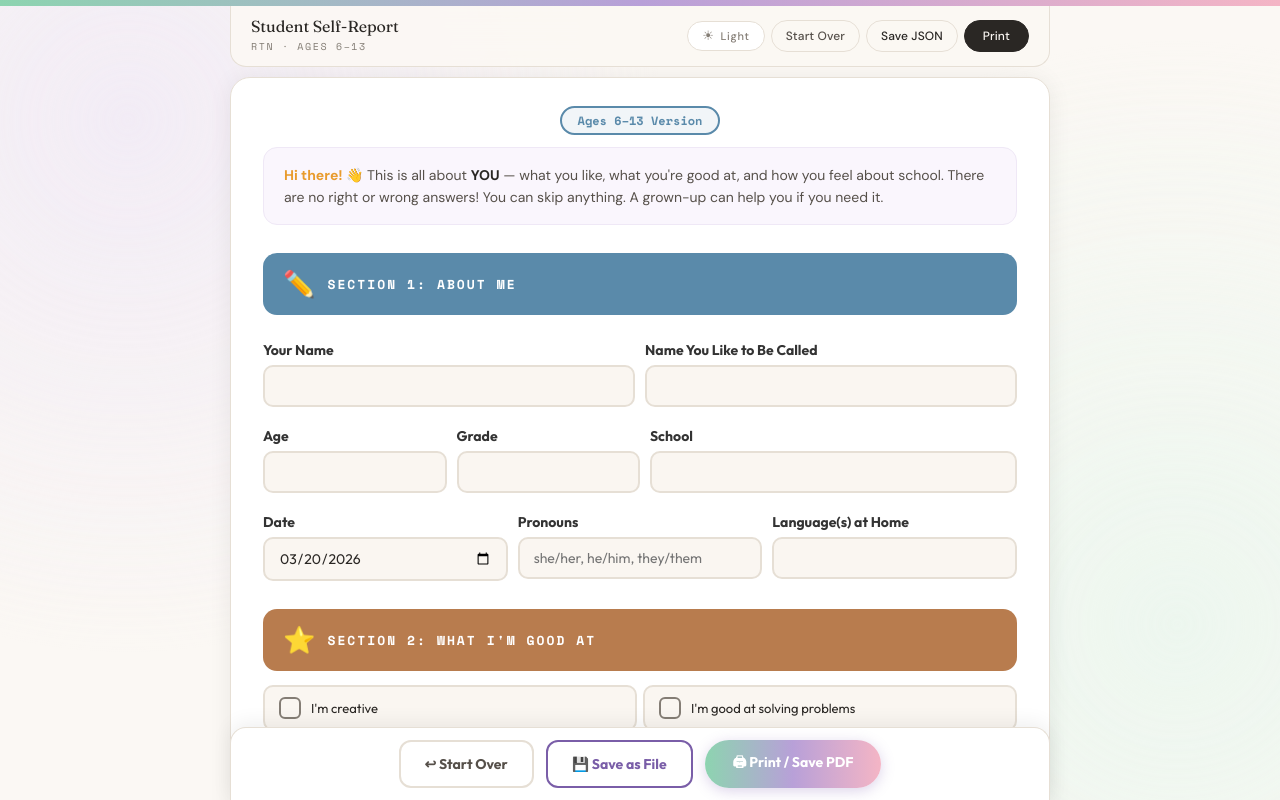
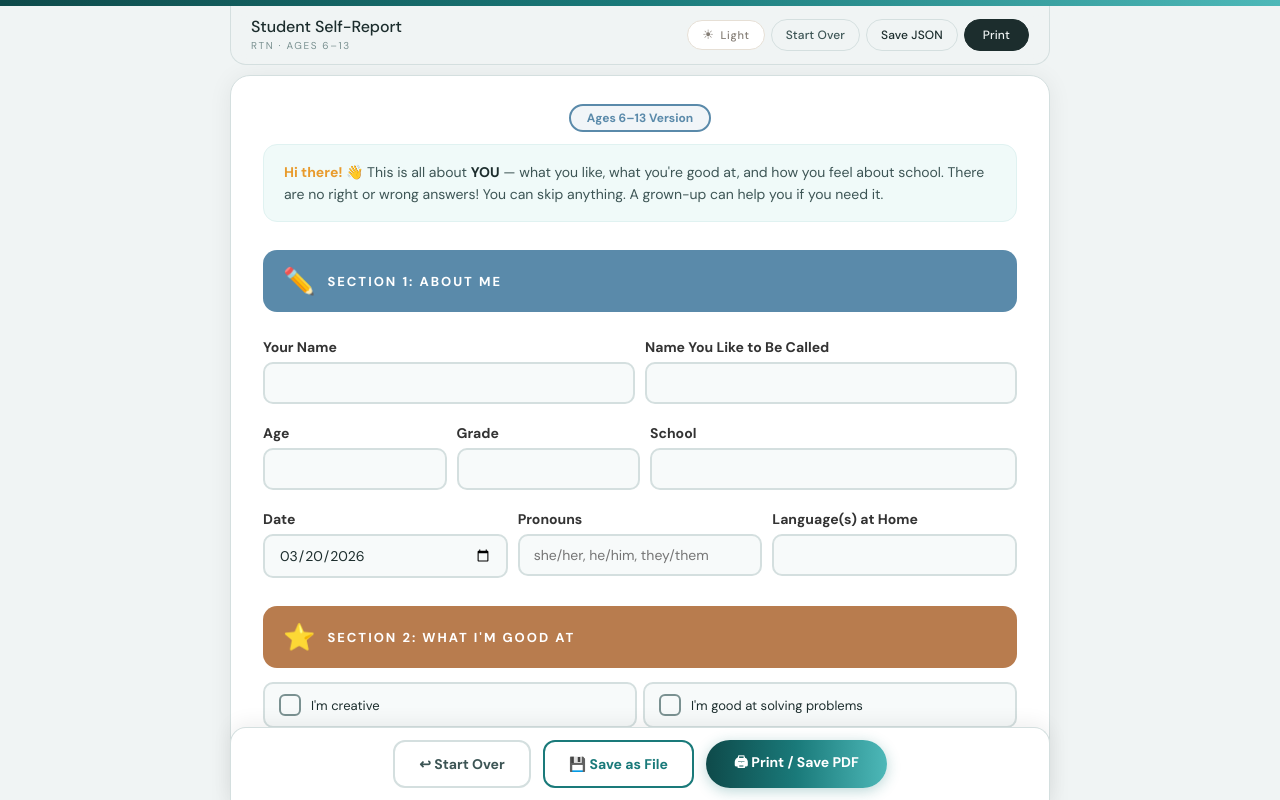
Before and after one commit to traumainformedslp-rachel/rtn-digital-intake, a React (Vite) app: page / in a window 1280 px wide. Both pictures are taken after a click on the button 487 px from the left and 473 px from the top of the page. Shown: the top 800 px of the page. Built offline with nearby package versions, Linux system fonts and the light colour scheme.

Commit message:
Add files via upload

```diff
--- a/index.html
+++ b/index.html
@@ -7,7 +7,7 @@
     <meta name="description" content="Interactive student self-report intake form for SLPs and reading specialists. Neurodiversity-affirming, strengths-based, evidence-informed." />
     <link rel="preconnect" href="https://fonts.googleapis.com" />
     <link rel="preconnect" href="https://fonts.gstatic.com" crossorigin />
-    <link href="https://fonts.googleapis.com/css2?family=Fraunces:opsz,wght@9..144,400;9..144,600;9..144,700&family=DM+Sans:wght@400;500;600;700&family=Outfit:wght@300;400;600;700;800&family=Space+Mono:wght@400;700&display=swap" rel="stylesheet" />
+    <link href="https://fonts.googleapis.com/css2?family=DM+Sans:wght@400;500;600;700;800&display=swap" rel="stylesheet" />
   </head>
   <body>
     <div id="root"></div>
--- a/src/App.jsx
+++ b/src/App.jsx
@@ -1,31 +1,31 @@
 import { useState, createContext, useContext } from "react";
 
-// ───────────── THEME — Editorial Calm ─────────────
+// ───────────── THEME — RTN Eval Intake design system ─────────────
 
-const GRADIENT = "linear-gradient(90deg, #8dd4b0 0%, #b8a0d8 50%, #f4b5c5 100%)";
-const RAINBOW  = "linear-gradient(90deg, #8dd4b0 0%, #b8a0d8 50%, #f4b5c5 100%)";
+const GRADIENT = "linear-gradient(90deg, #0e4a4a 0%, #1a7a7a 50%, #4db8b8 100%)";
+const RAINBOW  = "linear-gradient(90deg, #0e4a4a 0%, #1a7a7a 50%, #4db8b8 100%)";
 
 const themes = {
   dark: {
-    bg: "#1a1815", card: "#232020", border: "#34302c", inputBg: "#1a1815",
-    text: "#ece5d9", textMuted: "#82796f", textDim: "#5c544c", textSub: "#b9b0a3",
-    accent: "#c4abe2", checkColor: "#c4abe2", checkBg: "#261e30",
-    welcomeBg: "#232020", welcomeBorder: "#34302c",
-    rowBg: "#1f1d1a", rowBgSel: "#261e30",
-    btnBorder: "#34302c", btnBg: "#232020",
-    footerBg: "#232020", stickyBg: "rgba(26,24,21,0.92)",
-    printBtnBg: "#ece5d9", printBtnColor: "#1a1815",
+    bg: "#0e2424", card: "#163434", border: "#1f4040", inputBg: "#0e2424",
+    text: "#e6efef", textMuted: "#8eaeae", textDim: "#5c7d7d", textSub: "#c0d4d4",
+    accent: "#4db8b8", checkColor: "#4db8b8", checkBg: "#1a4d4d",
+    welcomeBg: "#163434", welcomeBorder: "#1f4040",
+    rowBg: "#0e2424", rowBgSel: "#1a4d4d",
+    btnBorder: "#1f4040", btnBg: "#163434",
+    footerBg: "#163434", stickyBg: "rgba(14,36,36,0.92)",
+    printBtnBg: "#e6efef", printBtnColor: "#0e2424",
     gradient: GRADIENT, rainbow: RAINBOW,
   },
   light: {
-    bg: "#fbf8f4", card: "#ffffff", border: "#e6dfd5", inputBg: "#faf6f1",
-    text: "#2a2724", textMuted: "#56504a", textDim: "#847d75", textSub: "#56504a",
-    accent: "#7a5ea8", checkColor: "#7a5ea8", checkBg: "#efe8f6",
-    welcomeBg: "#faf6fd", welcomeBorder: "#efe8f6",
-    rowBg: "#faf6f1", rowBgSel: "#efe8f6",
-    btnBorder: "#e6dfd5", btnBg: "#faf6f1",
-    footerBg: "#ffffff", stickyBg: "rgba(251,248,244,0.92)",
-    printBtnBg: "#2a2724", printBtnColor: "#fbf8f4",
+    bg: "#f0f4f4", card: "#ffffff", border: "#d4dfdf", inputBg: "#f7fafa",
+    text: "#1c2d2d", textMuted: "#3d5555", textDim: "#7a9191", textSub: "#3d5555",
+    accent: "#1a7a7a", checkColor: "#1a7a7a", checkBg: "#e0f2f1",
+    welcomeBg: "#f0faf9", welcomeBorder: "#e0f2f1",
+    rowBg: "#f7fafa", rowBgSel: "#e0f2f1",
+    btnBorder: "#d4dfdf", btnBg: "#f7fafa",
+    footerBg: "#ffffff", stickyBg: "rgba(240,244,244,0.92)",
+    printBtnBg: "#0e4a4a", printBtnColor: "#f0f4f4",
     gradient: GRADIENT, rainbow: RAINBOW,
   },
 };
@@ -46,18 +46,19 @@
 
 // ───────────── DATA ─────────────
 
-// Likert colors — editorial calm: pink → peach → sky → mint (no → little → mostly → yes)
+// Likert colors — pink → peach → sky → mint (no → little → mostly → yes)
+// `face` 1=frown · 2=slight frown · 3=neutral · 4=slight smile · 5=big smile
 const LIKERT_3 = [
-  { label: "Not Really", sub: "That's not me", color: "#c47086", selBg: "#2e1f24", lightSelBg: "#faeaee", value: 1 },
-  { label: "Sometimes",  sub: "Kind of",       color: "#b87c4e", selBg: "#2a2418", lightSelBg: "#fbeede", value: 2 },
-  { label: "Yes!",       sub: "That's me!",    color: "#4f9c74", selBg: "#1e2b22", lightSelBg: "#e8f6ed", value: 3 },
+  { label: "Not Really", sub: "That's not me", color: "#c47086", selBg: "#2e1f24", lightSelBg: "#faeaee", value: 1, face: 1 },
+  { label: "Sometimes",  sub: "Kind of",       color: "#b87c4e", selBg: "#2a2418", lightSelBg: "#fbeede", value: 2, face: 3 },
+  { label: "Yes!",       sub: "That's me!",    color: "#4f9c74", selBg: "#1e2b22", lightSelBg: "#e8f6ed", value: 3, face: 5 },
 ];
 
 const LIKERT_4 = [
-  { label: "No",        sub: "Not me",     color: "#c47086", selBg: "#2e1f24", lightSelBg: "#faeaee", value: 1 },
-  { label: "A Little",  sub: "Sometimes",  color: "#b87c4e", selBg: "#2a2418", lightSelBg: "#fbeede", value: 2 },
-  { label: "Mostly",    sub: "Usually",    color: "#5a8aaa", selBg: "#1c2530", lightSelBg: "#e8f0f7", value: 3 },
-  { label: "Yes!",      sub: "Totally",    color: "#4f9c74", selBg: "#1e2b22", lightSelBg: "#e8f6ed", value: 4 },
+  { label: "No",        sub: "Not me",     color: "#c47086", selBg: "#2e1f24", lightSelBg: "#faeaee", value: 1, face: 1 },
+  { label: "A Little",  sub: "Sometimes",  color: "#b87c4e", selBg: "#2a2418", lightSelBg: "#fbeede", value: 2, face: 2 },
+  { label: "Mostly",    sub: "Usually",    color: "#5a8aaa", selBg: "#1c2530", lightSelBg: "#e8f0f7", value: 3, face: 4 },
+  { label: "Yes!",      sub: "Totally",    color: "#4f9c74", selBg: "#1e2b22", lightSelBg: "#e8f6ed", value: 4, face: 5 },
 ];
 
 const STRENGTHS_YOUNG = [
@@ -188,6 +189,29 @@
 
 // ───────────── COMPONENTS ─────────────
 
+// Inline SVG face icons. `face` 1..5 maps frown → big smile.
+// Stroked with currentColor so they re-tint per Likert choice.
+const Face = ({ face = 3, size = 30, color = "currentColor" }) => {
+  const mouths = {
+    1: <path d="M10.5 22 Q16 16.5 21.5 22" />,
+    2: <path d="M10.5 21 Q16 19 21.5 21" />,
+    3: <path d="M11 20.5 H21" />,
+    4: <path d="M10.5 19.5 Q16 22.5 21.5 19.5" />,
+    5: <path d="M9.5 18 Q16 25 22.5 18" />,
+  };
+  return (
+    <svg width={size} height={size} viewBox="0 0 32 32" aria-hidden="true"
+      style={{ display: "block", color, transition: "color .2s, transform .2s" }}>
+      <circle cx="16" cy="16" r="13" fill="none" stroke="currentColor" strokeWidth="1.8" />
+      <circle cx="11.5" cy="13.5" r="1.4" fill="currentColor" />
+      <circle cx="20.5" cy="13.5" r="1.4" fill="currentColor" />
+      <g fill="none" stroke="currentColor" strokeWidth="2" strokeLinecap="round">
+        {mouths[face]}
+      </g>
+    </svg>
+  );
+};
+
 const LikertBtn = ({ option, selected, onClick, compact, isDark }) => {
   const sel = selected === option.label;
   const t = isDark ? themes.dark : themes.light;
@@ -199,11 +223,8 @@
       flex: 1, minWidth: compact ? 68 : 80, transform: sel ? "scale(1.04)" : "scale(1)",
       boxShadow: sel ? `0 4px 16px ${option.color}30` : "none",
     }}>
-      <span style={{
-        fontFamily: "'Space Mono', monospace", fontWeight: 700,
-        fontSize: sel ? (compact ? 20 : 24) : (compact ? 16 : 20),
-        color: sel ? option.color : t.textDim, transition: "all 0.2s",
-      }}>{option.value}</span>
+      <Face face={option.face} size={sel ? (compact ? 30 : 34) : (compact ? 26 : 30)}
+        color={sel ? option.color : t.textDim} />
       <span style={{ fontWeight: 700, fontSize: compact ? 11 : 13, color: sel ? option.color : t.textMuted }}>{option.label}</span>
       <span style={{ fontSize: compact ? 9 : 10, color: t.textDim }}>{option.sub}</span>
     </button>
@@ -221,7 +242,7 @@
       borderRadius: 12, background: value ? t.rowBgSel : t.rowBg,
       border: `1px solid ${t.border}`, marginBottom: 6,
     }}>
-      <div style={{ flex: 1, fontSize: 14, color: t.text, fontFamily: "'Outfit', sans-serif", minWidth: 160 }}>{statement}</div>
+      <div style={{ flex: 1, fontSize: 14, color: t.text, fontFamily: "'DM Sans', system-ui, sans-serif", minWidth: 160 }}>{statement}</div>
       <div className="likert-btns" style={{ display: "flex", gap: mode === "young" ? 6 : 4, flexShrink: 0 }}>
         {opts.map((o) => <LikertBtn key={o.label} option={o} selected={value} onClick={() => onChange(o.label)} compact={mode !== "young"} isDark={dark} />)}
       </div>
@@ -260,7 +281,7 @@
               justifyContent: "center", flexShrink: 0, transition: "all 0.15s",
               WebkitPrintColorAdjust: "exact", printColorAdjust: "exact",
             }}>{ch && <span style={{ color: "#fff", fontSize: 14, fontWeight: 700 }}>✓</span>}</div>
-            <span style={{ fontSize: 13, color: t.text, fontFamily: "'Outfit', sans-serif" }}>{item}</span>
+            <span style={{ fontSize: 13, color: t.text, fontFamily: "'DM Sans', system-ui, sans-serif" }}>{item}</span>
           </button>
         );
       })}
@@ -273,7 +294,7 @@
   const t = dark ? themes.dark : themes.light;
   return (
     <textarea value={value} onChange={(e) => onChange(e.target.value)} placeholder={placeholder} rows={rows}
-      style={{ width: "100%", padding: "10px 14px", borderRadius: 10, border: `2px solid ${t.border}`, fontSize: 14, fontFamily: "'Outfit', sans-serif", resize: "vertical", background: t.inputBg, color: t.text, lineHeight: 1.5, boxSizing: "border-box", outline: "none" }}
+      style={{ width: "100%", padding: "10px 14px", borderRadius: 10, border: `2px solid ${t.border}`, fontSize: 14, fontFamily: "'DM Sans', system-ui, sans-serif", resize: "vertical", background: t.inputBg, color: t.text, lineHeight: 1.5, boxSizing: "border-box", outline: "none" }}
       onFocus={(e) => (e.target.style.borderColor = t.accent)} onBlur={(e) => (e.target.style.borderColor = t.border)} />
   );
 };
@@ -283,7 +304,7 @@
   const t = dark ? themes.dark : themes.light;
   return (
     <input type={type} value={value} onChange={(e) => onChange(e.target.value)} placeholder={placeholder}
-      style={{ width: "100%", padding: "10px 14px", borderRadius: 10, border: `2px solid ${t.border}`, fontSize: 14, fontFamily: "'Outfit', sans-serif", background: t.inputBg, color: t.text, boxSizing: "border-box", outline: "none" }}
+      style={{ width: "100%", padding: "10px 14px", borderRadius: 10, border: `2px solid ${t.border}`, fontSize: 14, fontFamily: "'DM Sans', system-ui, sans-serif", background: t.inputBg, color: t.text, boxSizing: "border-box", outline: "none" }}
       onFocus={(e) => (e.target.style.borderColor = t.accent)} onBlur={(e) => (e.target.style.borderColor = t.border)} />
   );
 };
@@ -294,7 +315,7 @@
   return (
     <div style={{ borderRadius: 14, padding: "14px 20px", marginTop: 28, marginBottom: 14, display: "flex", alignItems: "center", gap: 12, background: dark ? "#111" : color, border: dark ? `2px solid ${color}` : "none", WebkitPrintColorAdjust: "exact", printColorAdjust: "exact" }}>
       <span style={{ fontSize: 26 }}>{icon}</span>
-      <div style={{ fontFamily: "'Space Mono', monospace", fontWeight: 700, fontSize: 13, letterSpacing: 2, textTransform: "uppercase", color: dark ? color : "#fff" }}>{title}</div>
+      <div style={{ fontFamily: "'DM Sans', system-ui, sans-serif", fontWeight: 700, fontSize: 13, letterSpacing: 2, textTransform: "uppercase", color: dark ? color : "#fff" }}>{title}</div>
     </div>
   );
 };
@@ -303,14 +324,14 @@
   const { dark } = useTheme();
   const t = dark ? themes.dark : themes.light;
   return (
-    <div style={{ fontWeight: 700, fontSize: 14, color: t.accent, margin: "14px 0 6px", fontFamily: "'Space Mono', monospace", borderBottom: `2px solid ${t.border}`, paddingBottom: 4 }}>{text}</div>
+    <div style={{ fontWeight: 700, fontSize: 14, color: t.accent, margin: "14px 0 6px", fontFamily: "'DM Sans', system-ui, sans-serif", borderBottom: `2px solid ${t.border}`, paddingBottom: 4 }}>{text}</div>
   );
 };
 
 const Q = ({ text }) => {
   const { dark } = useTheme();
   return (
-    <div style={{ fontWeight: 700, fontSize: 14, color: dark ? "#e8e8e8" : "#333", margin: "12px 0 6px", fontFamily: "'Outfit', sans-serif" }}>{text}</div>
+    <div style={{ fontWeight: 700, fontSize: 14, color: dark ? "#e8e8e8" : "#333", margin: "12px 0 6px", fontFamily: "'DM Sans', system-ui, sans-serif" }}>{text}</div>
   );
 };
 
@@ -384,23 +405,13 @@
       position: relative;
       -webkit-font-smoothing: antialiased;
     }
-    body::before {
-      content: '';
-      position: fixed; pointer-events: none; inset: 0;
-      background:
-        radial-gradient(circle at 10% 15%, ${dark ? '#261e30' : '#efe8f6'} 0%, transparent 40%),
-        radial-gradient(circle at 92% 78%, ${dark ? '#1e2b22' : '#e8f6ed'} 0%, transparent 44%),
-        radial-gradient(circle at 50% 50%, ${dark ? '#2e1f24' : '#faeaee'} 0%, transparent 30%);
-      opacity: ${dark ? '0.35' : '0.75'};
-      z-index: 0;
-    }
     input:focus, textarea:focus { outline: none; }
-    :focus-visible { outline: 2px solid #b8a0d8 !important; outline-offset: 3px; border-radius: 2px; }
-    ::selection { background: ${dark ? '#261e30' : '#efe8f6'}; color: ${t.text}; }
+    :focus-visible { outline: 2px solid #1a7a7a !important; outline-offset: 3px; border-radius: 2px; }
+    ::selection { background: ${dark ? '#1a4d4d' : '#e0f2f1'}; color: ${t.text}; }
 
     .rtn-rainbow-strip {
       height: 6px;
-      background: linear-gradient(90deg, #8dd4b0 0%, #b8a0d8 50%, #f4b5c5 100%);
+      background: linear-gradient(90deg, #0e4a4a 0%, #1a7a7a 50%, #4db8b8 100%);
       position: fixed; top: 0; left: 0; right: 0; z-index: 1000;
     }
 
@@ -429,13 +440,13 @@
         <div style={{ maxWidth: 600, width: "100%", textAlign: "left" }}>
 
           {/* Editorial-calm hero (no gradient panel) */}
-          <p style={{ fontFamily: "'Space Mono', monospace", fontSize: 11, fontWeight: 700, letterSpacing: "0.22em", textTransform: "uppercase", color: t.textDim, marginBottom: 18, paddingBottom: 10, borderBottom: `1px solid ${t.border}`, display: "inline-block" }}>
+          <p style={{ fontFamily: "'DM Sans', system-ui, sans-serif", fontSize: 11, fontWeight: 700, letterSpacing: "0.22em", textTransform: "uppercase", color: t.textDim, marginBottom: 18, paddingBottom: 10, borderBottom: `1px solid ${t.border}`, display: "inline-block" }}>
             Neuroaffirming Intake · Speech · Language · Literacy
           </p>
 
-          <h1 style={{ fontFamily: "'Fraunces', Georgia, serif", fontSize: "clamp(34px, 5.5vw, 48px)", fontWeight: 500, letterSpacing: "-0.015em", lineHeight: 1.08, color: t.text, marginBottom: 14, position: "relative", display: "inline-block", paddingBottom: 10 }}>
+          <h1 style={{ fontFamily: "'DM Sans', system-ui, sans-serif", fontSize: "clamp(34px, 5.5vw, 48px)", fontWeight: 500, letterSpacing: "-0.015em", lineHeight: 1.08, color: t.text, marginBottom: 14, position: "relative", display: "inline-block", paddingBottom: 10 }}>
             Student Self-Report
-            <span style={{ position: "absolute", left: 0, right: 0, bottom: 0, height: 3, borderRadius: 2, background: "linear-gradient(90deg, #8dd4b0 0%, #b8a0d8 50%, #f4b5c5 100%)", opacity: 0.78 }} />
+            <span style={{ position: "absolute", left: 0, right: 0, bottom: 0, height: 3, borderRadius: 2, background: "linear-gradient(90deg, #0e4a4a 0%, #1a7a7a 50%, #4db8b8 100%)", opacity: 0.85 }} />
           </h1>
 
           <p style={{ fontSize: 16, color: t.textSub, lineHeight: 1.7, marginBottom: 32, maxWidth: 520 }}>
@@ -465,21 +476,21 @@
               onMouseLeave={(e) => { e.currentTarget.style.borderColor = t.border; e.currentTarget.style.transform = "translateY(0)"; e.currentTarget.style.boxShadow = "none"; }}
               >
                 <div style={{ display: "flex", alignItems: "center", gap: 10, marginBottom: 12 }}>
-                  <span style={{ width: 28, height: 28, borderRadius: 8, background: clrSoft, display: "inline-flex", alignItems: "center", justifyContent: "center", fontFamily: "'Fraunces', serif", fontWeight: 600, fontSize: 14, color: clrDeep }}>{m === "young" ? "Y" : "T"}</span>
-                  <span style={{ fontFamily: "'Fraunces', Georgia, serif", fontWeight: 500, fontSize: 19, color: t.text, letterSpacing: "-0.005em" }}>{lbl}</span>
+                  <span style={{ width: 28, height: 28, borderRadius: 8, background: clrSoft, display: "inline-flex", alignItems: "center", justifyContent: "center", fontFamily: "'DM Sans', system-ui, sans-serif", fontWeight: 600, fontSize: 14, color: clrDeep }}>{m === "young" ? "Y" : "T"}</span>
+                  <span style={{ fontFamily: "'DM Sans', system-ui, sans-serif", fontWeight: 500, fontSize: 19, color: t.text, letterSpacing: "-0.005em" }}>{lbl}</span>
                 </div>
                 <ul style={{ listStyle: "none", margin: 0, padding: 0, color: t.textSub, fontSize: 13.5, lineHeight: 1.7 }}>
                   <li style={{ paddingLeft: 14, position: "relative" }}><span style={{ position: "absolute", left: 0, top: 9, width: 6, height: 6, borderRadius: "50%", background: clrMid }} />{l1}</li>
                   <li style={{ paddingLeft: 14, position: "relative" }}><span style={{ position: "absolute", left: 0, top: 9, width: 6, height: 6, borderRadius: "50%", background: clrMid }} />{l2}</li>
                   <li style={{ paddingLeft: 14, position: "relative" }}><span style={{ position: "absolute", left: 0, top: 9, width: 6, height: 6, borderRadius: "50%", background: clrMid }} />{l3}</li>
                 </ul>
-                <div style={{ marginTop: 14, fontFamily: "'Space Mono', monospace", fontSize: 10, fontWeight: 700, letterSpacing: "0.18em", textTransform: "uppercase", color: clrDeep }}>Begin →</div>
+                <div style={{ marginTop: 14, fontFamily: "'DM Sans', system-ui, sans-serif", fontSize: 10, fontWeight: 700, letterSpacing: "0.18em", textTransform: "uppercase", color: clrDeep }}>Begin →</div>
               </button>
             ))}
           </div>
 
           {/* Footer signature */}
-          <div style={{ paddingTop: 20, borderTop: `1px solid ${t.border}`, fontFamily: "'Space Mono', monospace", fontSize: 10, fontWeight: 500, letterSpacing: "0.16em", textTransform: "uppercase", color: t.textDim, lineHeight: 1.9 }}>
+          <div style={{ paddingTop: 20, borderTop: `1px solid ${t.border}`, fontFamily: "'DM Sans', system-ui, sans-serif", fontSize: 10, fontWeight: 500, letterSpacing: "0.16em", textTransform: "uppercase", color: t.textDim, lineHeight: 1.9 }}>
             Strengths-Based · Neurodiversity-Affirming · Evidence-Based<br />
             Rachel Terra Norton, MS, CCC-SLP · rachelslp.org
           </div>
@@ -506,8 +517,8 @@
         {/* Top sticky bar */}
         <div className="no-print" style={{ position: "sticky", top: 6, zIndex: 100, background: t.stickyBg, backdropFilter: "saturate(160%) blur(12px)", WebkitBackdropFilter: "saturate(160%) blur(12px)", padding: "12px 20px", display: "flex", alignItems: "center", justifyContent: "space-between", borderRadius: "0 0 16px 16px", border: `1px solid ${t.border}`, borderTop: "none", flexWrap: "wrap", gap: 10 }}>
           <div>
-            <div style={{ color: t.text, fontFamily: "'Fraunces', serif", fontWeight: 500, fontSize: 16, letterSpacing: "-0.005em", lineHeight: 1.1 }}>Student Self-Report</div>
-            <div style={{ color: t.textDim, fontFamily: "'Space Mono',monospace", fontSize: 10, letterSpacing: "0.16em", textTransform: "uppercase", marginTop: 3 }}>RTN · {y ? "Ages 6–13" : "Ages 14+"}</div>
+            <div style={{ color: t.text, fontFamily: "'DM Sans', system-ui, sans-serif", fontWeight: 500, fontSize: 16, letterSpacing: "-0.005em", lineHeight: 1.1 }}>Student Self-Report</div>
+            <div style={{ color: t.textDim, fontFamily: "'DM Sans', system-ui, sans-serif", fontSize: 10, letterSpacing: "0.16em", textTransform: "uppercase", marginTop: 3 }}>RTN · {y ? "Ages 6–13" : "Ages 14+"}</div>
           </div>
           <div style={{ display: "flex", gap: 6, alignItems: "center", flexWrap: "wrap" }}>
             <ThemeToggle dark={dark} toggle={toggle} />
@@ -520,7 +531,7 @@
         <div className="pc" style={{ background: t.card, borderRadius: 20, padding: "28px 32px", margin: "16px 0", boxShadow: dark ? "none" : "0 2px 24px #0001", border: `1px solid ${t.border}` }}>
           {/* Version badge */}
           <div style={{ display: "flex", justifyContent: "center", marginBottom: 12 }}>
-            <span style={{ background: dark ? versionColor + "15" : versionColor + "15", color: versionColor, padding: "4px 16px", borderRadius: 20, fontWeight: 700, fontSize: 12, border: `2px solid ${versionColor}`, fontFamily: "'Space Mono',monospace" }}>{y ? "Ages 6–13 Version" : "Ages 14+ Version"}</span>
+            <span style={{ background: dark ? versionColor + "15" : versionColor + "15", color: versionColor, padding: "4px 16px", borderRadius: 20, fontWeight: 700, fontSize: 12, border: `2px solid ${versionColor}`, fontFamily: "'DM Sans', system-ui, sans-serif" }}>{y ? "Ages 6–13 Version" : "Ages 14+ Version"}</span>
           </div>
 
           {/* Welcome message */}
@@ -613,21 +624,21 @@
 
           {/* Close */}
           <div style={{ background: dark ? versionColor + "10" : (y ? "linear-gradient(135deg,#EBF7EE,#D6FADC)" : "linear-gradient(135deg,#E0F5F5,#D4F1F7)"), borderRadius: 14, padding: "20px 24px", marginTop: 28, textAlign: "center", border: `1px solid ${dark ? versionColor + "33" : (y ? "#B8E6C0" : "#A8DDE6")}` }}>
-            <div style={{ fontSize: 26, fontWeight: 700, color: dark ? versionColor : "#1B3A5C", fontFamily: "'Fraunces', Georgia, serif", letterSpacing: -0.3 }}>{y ? "You're all done. Awesome job! 🎉" : "You're all done. Nice work! 🎉"}</div>
+            <div style={{ fontSize: 26, fontWeight: 700, color: dark ? versionColor : "#1B3A5C", fontFamily: "'DM Sans', system-ui, sans-serif", letterSpacing: -0.3 }}>{y ? "You're all done. Awesome job! 🎉" : "You're all done. Nice work! 🎉"}</div>
             <div style={{ fontSize: 13, color: t.textMuted, marginTop: 4 }}>{y ? "Everything you shared is private and will help us make sure the support you get really fits YOU." : "Everything you shared is private and will help us figure out the best way to support you."}</div>
           </div>
           <div style={{ display: "flex", gap: 16, marginTop: 20, alignItems: "flex-end" }}>
             <div style={{ flex: 2 }}><Q text="Your Name (optional)" /><Inp value={form.signName} onChange={v => s("signName", v)} /></div>
             <div style={{ flex: 1 }}><Q text="Date" /><Inp value={form.signDate} onChange={v => s("signDate", v)} /></div>
           </div>
-          <div style={{ textAlign: "center", marginTop: 24, color: t.textDim, fontSize: 11, fontFamily: "'Space Mono',monospace" }}>RTN Communication & Literacy • Rachel Norton, MS, CCC-SLP • rachelslp.org<br />Strengths-Based • Neurodiversity-Affirming • Evidence-Based</div>
+          <div style={{ textAlign: "center", marginTop: 24, color: t.textDim, fontSize: 11, fontFamily: "'DM Sans', system-ui, sans-serif" }}>RTN Communication & Literacy • Rachel Norton, MS, CCC-SLP • rachelslp.org<br />Strengths-Based • Neurodiversity-Affirming • Evidence-Based</div>
         </div>
 
         {/* Bottom bar */}
         <div className="no-print" style={{ position: "sticky", bottom: 0, background: t.footerBg, padding: "12px 24px", borderRadius: "16px 16px 0 0", boxShadow: dark ? "0 -4px 20px #0002" : "0 -4px 20px #0001", display: "flex", justifyContent: "center", gap: 12, marginTop: 8, border: `1px solid ${t.border}`, borderBottom: "none" }}>
-          <button onClick={reset} style={{ padding: "12px 24px", borderRadius: 12, border: `2px solid ${t.border}`, background: t.card, color: t.textMuted, fontWeight: 700, cursor: "pointer", fontSize: 14, fontFamily: "'Outfit',sans-serif" }}>↩ Start Over</button>
-          <button onClick={saveJSON} style={{ padding: "12px 24px", borderRadius: 12, border: `2px solid ${t.accent}`, background: t.card, color: t.accent, fontWeight: 700, cursor: "pointer", fontSize: 14, fontFamily: "'Outfit',sans-serif" }}>💾 Save as File</button>
-          <button onClick={() => window.print()} style={{ padding: "12px 28px", borderRadius: 999, border: "none", background: t.gradient, color: "#fff", fontWeight: 700, cursor: "pointer", fontSize: 14, fontFamily: "'Outfit',sans-serif", boxShadow: "0 3px 14px rgba(138,108,184,0.3)" }}>🖨 Print / Save PDF</button>
+          <button onClick={reset} style={{ padding: "12px 24px", borderRadius: 12, border: `2px solid ${t.border}`, background: t.card, color: t.textMuted, fontWeight: 700, cursor: "pointer", fontSize: 14, fontFamily: "'DM Sans', system-ui, sans-serif" }}>↩ Start Over</button>
+          <button onClick={saveJSON} style={{ padding: "12px 24px", borderRadius: 12, border: `2px solid ${t.accent}`, background: t.card, color: t.accent, fontWeight: 700, cursor: "pointer", fontSize: 14, fontFamily: "'DM Sans', system-ui, sans-serif" }}>💾 Save as File</button>
+          <button onClick={() => window.print()} style={{ padding: "12px 28px", borderRadius: 999, border: "none", background: t.gradient, color: "#fff", fontWeight: 700, cursor: "pointer", fontSize: 14, fontFamily: "'DM Sans', system-ui, sans-serif", boxShadow: "0 3px 14px rgba(26,122,122,0.3)" }}>🖨 Print / Save PDF</button>
         </div>
       </div>
     </ThemeCtx.Provider>
```
